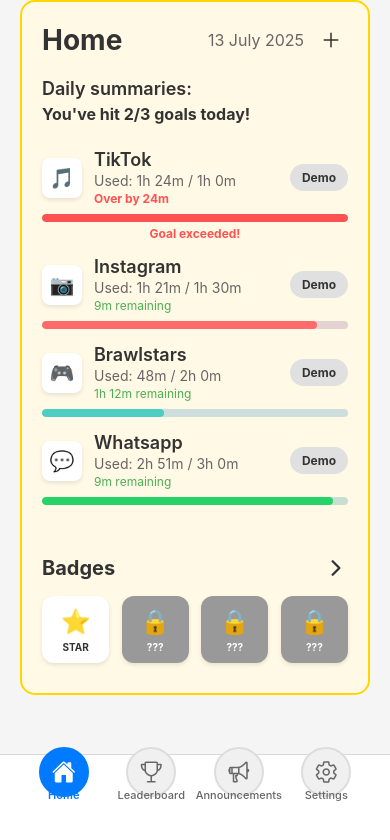
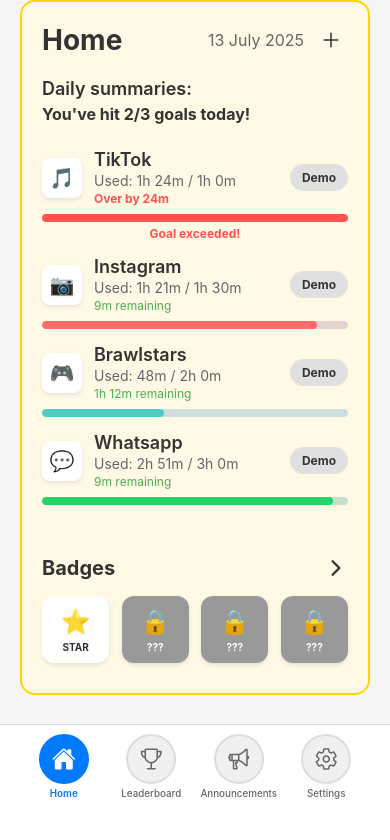
Before and after one commit to tanxintongjoy/meeloXDCBBCBC, a React Native app in the folder MEELOxDCB/: screen / in a window 390 px wide. Shown: the top 840 px of the page. Built offline with nearby package versions, Linux system fonts and the light colour scheme.

Commit message:
fixed the bottom tab bar

```diff
--- a/MEELOxDCB/App.js
+++ b/MEELOxDCB/App.js
@@ -377,12 +377,13 @@
     backgroundColor: '#fff',
     borderTopWidth: 1,
     borderTopColor: '#e0e0e0',
-    paddingVertical: 15,
-    paddingBottom: 20,
+    paddingVertical: 5,
+    paddingBottom: 5,
     paddingHorizontal: 20,
-    height: 90,
+    height: 120,
   },
   tabIconContainer: {
+    marginTop: 40,
     width: 50,
     height: 50,
     borderRadius: 25,
@@ -391,14 +392,15 @@
     borderColor: '#ddd',
     alignItems: 'center',
     justifyContent: 'center',
-    marginBottom: 4,
+    marginBottom: 10,
   },
   activeTabIconContainer: {
     backgroundColor: '#007AFF',
     borderColor: '#007AFF',
   },
   tabText: {
-    fontSize: 11,
+    fontSize: 9.8,
+    marginTop: 30,
     color: '#666',
     fontWeight: '500',
     textAlign: 'center',
--- a/MEELOxDCB/package.json
+++ b/MEELOxDCB/package.json
@@ -15,7 +15,7 @@
     "expo-status-bar": "~2.2.3",
     "react": "19.0.0",
     "react-native": "0.79.5",
-    "react-native-safe-area-context": "^5.5.2",
+    "react-native-safe-area-context": "^5.4.0",
     "react-native-screens": "^4.11.1",
     "react-native-usage-stats": "^0.0.9"
   },
```
Also changed, not shown: 1 other file (tests, documents, lock files or other folders).
